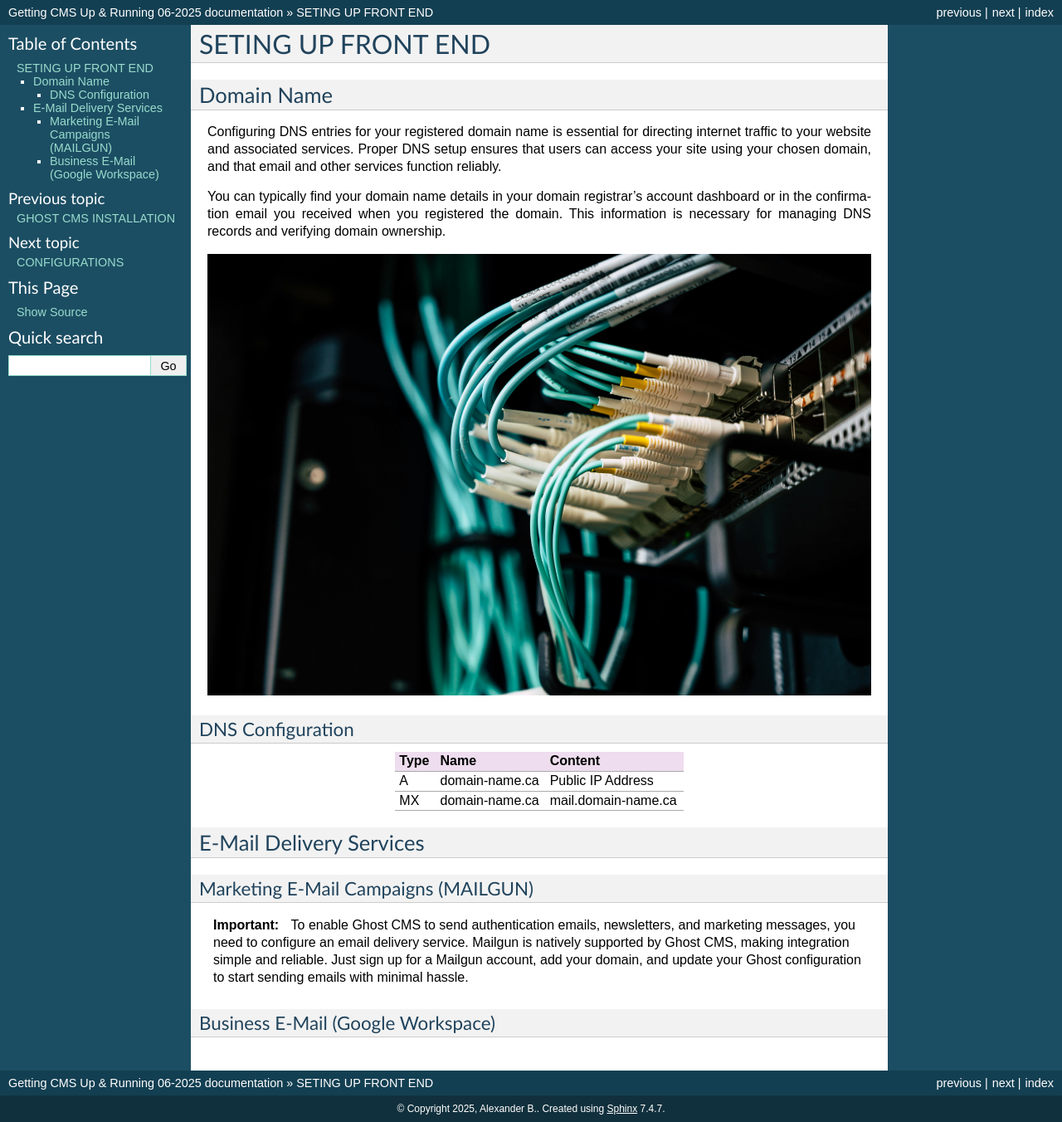
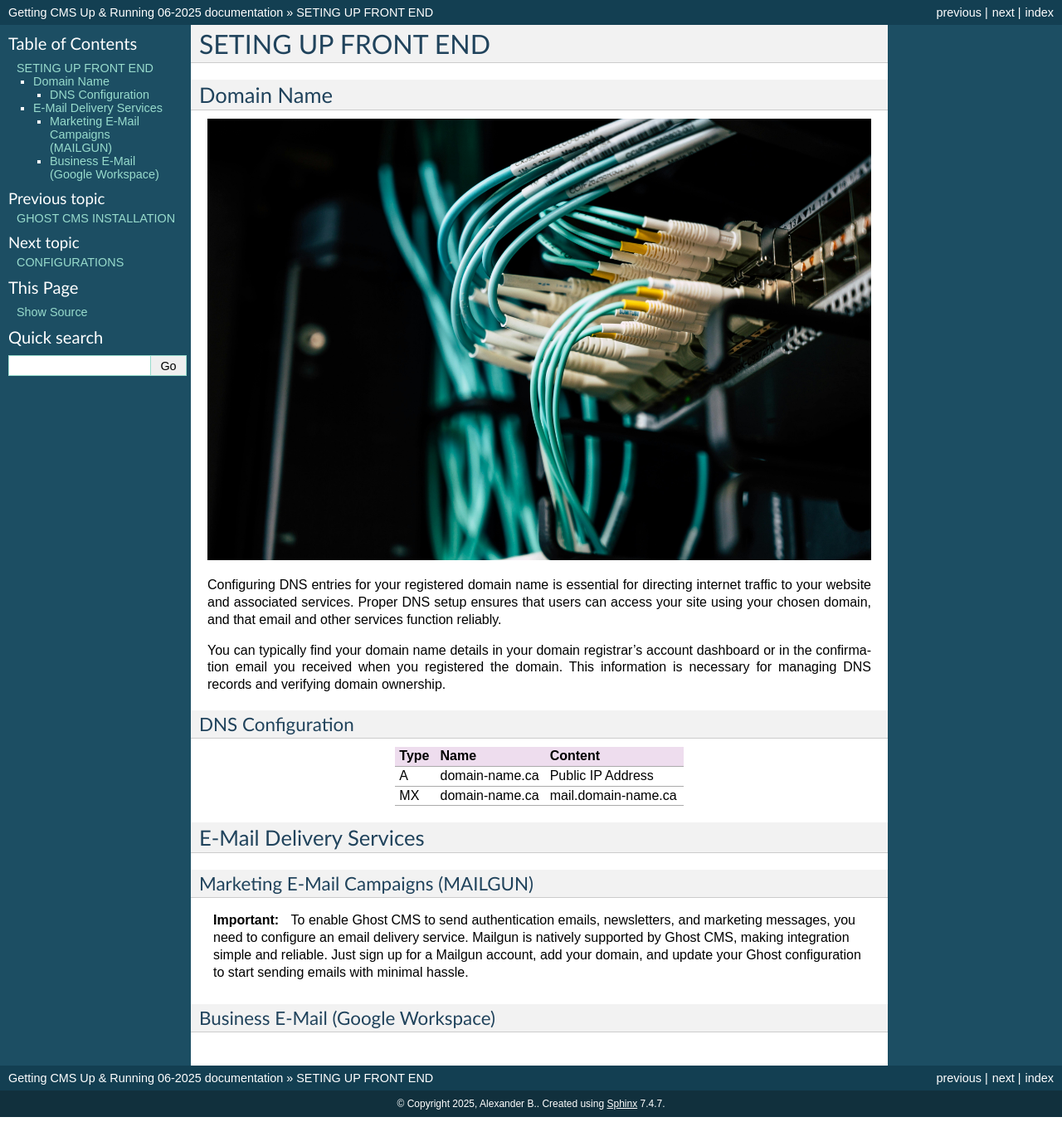
Before and after one commit to alexandrebobkov/Guides, a Sphinx documentation site: the page built from GhostCMS/source/setup_frontend.rst, in a window 1280 px wide. Shown: the whole page at 83% size. Built offline with Sphinx 7.4.7, drawn with Linux system fonts in a browser that asks for light colours; formulas are drawn with MathJax 3.

Commit message:
Ghost CMS

```diff
--- a/GhostCMS/source/setup_frontend.rst
+++ b/GhostCMS/source/setup_frontend.rst
@@ -4,11 +4,11 @@ SETING UP FRONT END
 Domain Name
 -------------------
 
+.. image:: graphics/switch.jpg
+
 Configuring DNS entries for your registered domain name is essential for directing internet traffic to your website and associated services. Proper DNS setup ensures that users can access your site using your chosen domain, and that email and other services function reliably.
 
-You can typically find your domain name details in your domain registrar’s account dashboard or in the confirmation email you received when you registered the domain. This information is necessary for managing DNS records and verifying domain ownership.
-
-.. image:: graphics/switch.jpg
+You can typically find your domain name details in your domain registrar's account dashboard or in the confirmation email you received when you registered the domain. This information is necessary for managing DNS records and verifying domain ownership.
 
 DNS Configuration
 ^^^^^^^^^^^^^^^^^^
```
